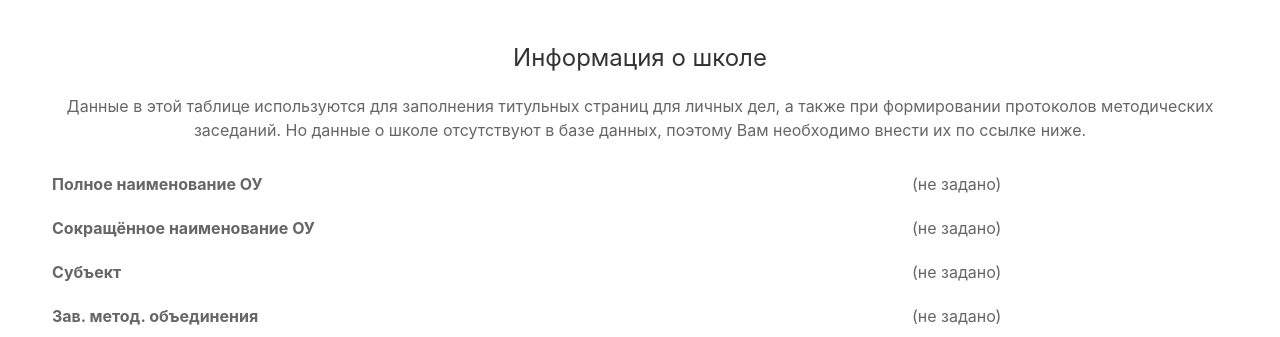
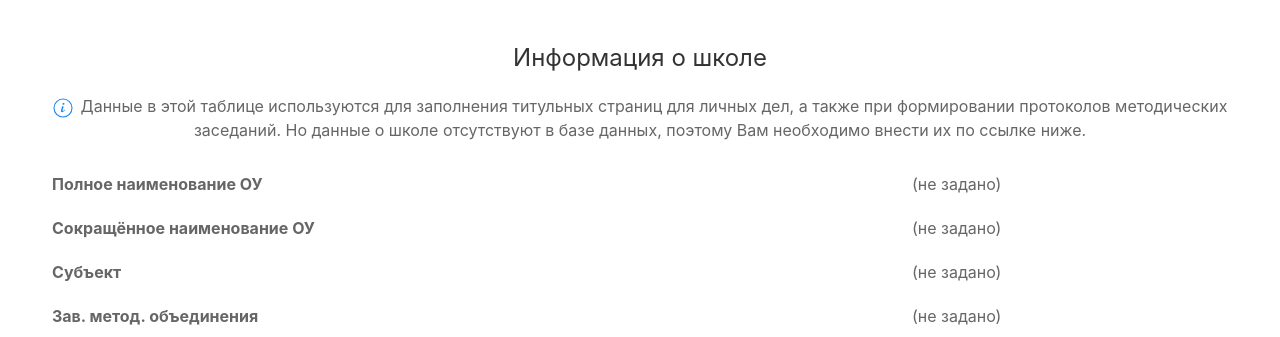
Before and after one commit to Brukvo/Palantir, a Flask app: page /settings/ in a window 1280 px wide. Shown: the part 231-568 px from the top of the page. Run offline with Flask 3, Linux system fonts and the light colour scheme; data comes from the database, SQL or seed files in the repository; data that the repository does not hold is empty; parts of the project's set-up code (start-up, migrations or seed data) failed here and were passed over.

Commit message:
небольшое улучшение страницы настроек

```diff
--- a/templates/settings/index.html
+++ b/templates/settings/index.html
@@ -6,7 +6,7 @@
         <h2>Настройки</h2>
 
         <h3 class="uk-text-center">Информация о школе</h3>
-        <p class="uk-text-center">Данные в этой таблице используются для заполнения титульных страниц для личных дел, а также при формировании протоколов методических заседаний.{% if school is none %} Но данные о школе отсутствуют в базе данных, поэтому Вам необходимо внести их по ссылке ниже.{% endif %}</p>
+        <p class="uk-text-center"><span uk-icon="info" class="uk-text-primary"></span>&ensp;Данные в этой таблице используются для заполнения титульных страниц для личных дел, а также при формировании протоколов методических заседаний.{% if school is none %} Но данные о школе отсутствуют в базе данных, поэтому Вам необходимо внести их по ссылке ниже.{% endif %}</p>
         <table class="uk-table uk-table-small">
             <tr>
                 <td><span class="uk-text-bold">Полное наименование ОУ</span></td>
```
